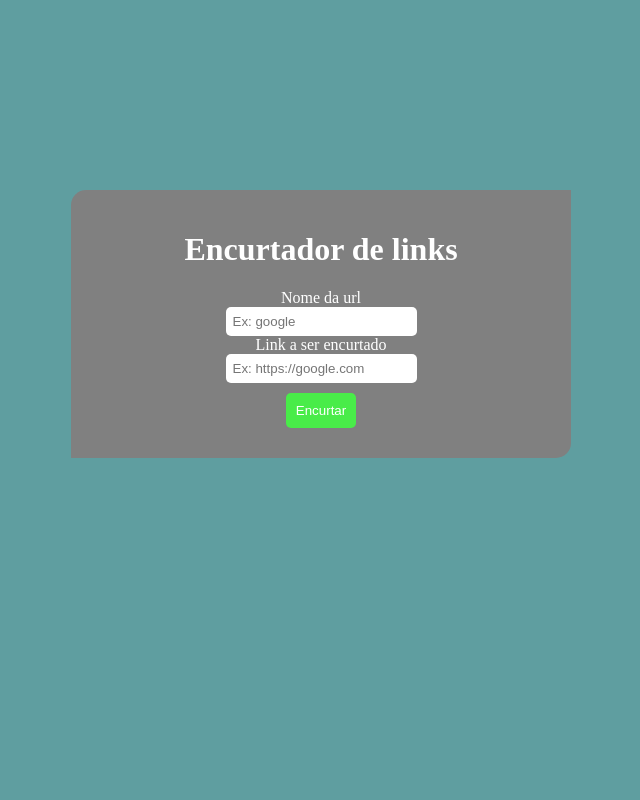
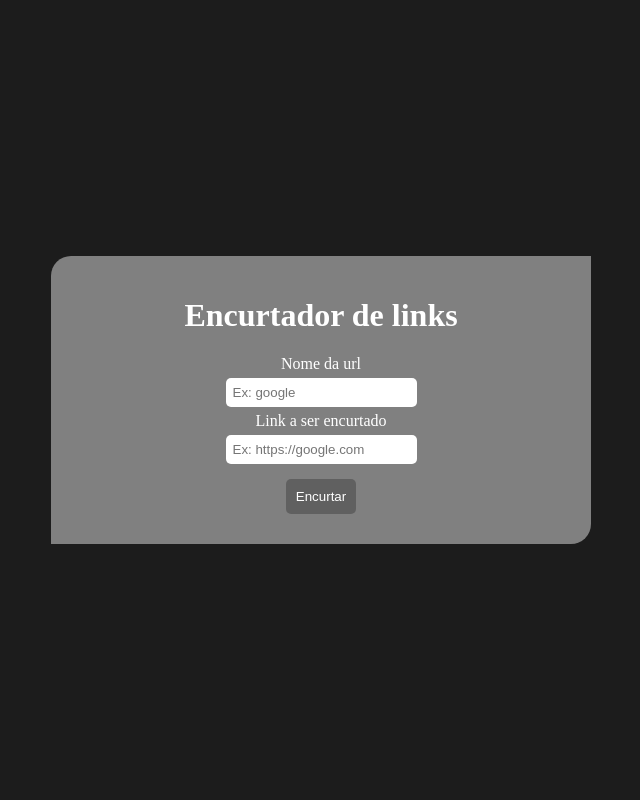
Before and after one commit to mundotv789123/raspadmin, a PHP site: page / in a window 1280 px wide. Shown: the whole page, without its empty margins (319-959 px from the left). Run offline with PHP 8.4, Linux system fonts and the light colour scheme.

Commit message:
Update estilo.css

```diff
--- a/raspga/src/css/estilo.css
+++ b/raspga/src/css/estilo.css
@@ -1,51 +1,71 @@
 body {
-    background-color: cadetblue;
+    background-color:#1c1c1c;
 }
 .form-center {
-    background-color: gray;
-    padding: 20px;
-    text-align: center;
-    color: white;
-    border-radius: 15px 0;
+    background-color:gray;
+    padding:20px;
+    text-align:center;
+    color:#fff;
+    border-radius:20px 0;
+    margin: auto;
+    width: 500px;
+    font-family: Serif;
 }
 .form-input {
-    padding: 7px;
-    border-radius: 5px;
-    border: none;
+    padding:7px;
+    border-radius:5px;
+    border:none;
+    margin: 5px;
 }
 .btn {
-    margin: 10px;
-    border: none;
-    padding: 10px;
-    border-radius: 5px;
+    margin:10px;
+    border:none;
+    padding:10px;
+    border-radius:5px
 }
 .btn-green {
-    color: white;
-    background-color: #49ec49;
+    color:#fff;
+    background-color:#606060;
 }
 .btn-green:hover {
-    background-color: #49bb49;
+    background-color:#9f9f9f;
+}
+.btn-chocolate {
+    color:#fff;
+    background-color:#d2691e
+}
+.btn-chocolate:hover {
+    background-color:#a6551c
 }
 .row-center {
-    margin: 15% auto;
-    display: block;
-    width: 500px;
+    display: flex;
+    top: 0;
+    bottom: 0;
+    left: 0;
+    right: 0;
+    position: fixed;
 }
 .alert {
-    padding: 5px;
-    margin-top: 15px;
-    text-align: justify;
-    transition: 800ms;
-    color: white;
+    padding:5px;
+    margin-top:15px;
+    text-align:justify;
+    transition:800ms;
+    color:#fff;
+    text-align: center;
+    position: fixed;
+    bottom: 0;
+    margin: 10px;
+    min-width: 250px;
+    font-family: Arial;
 }
 .alert-danger {
-    color: white;
-    background-color: indianred;
+    color: #fff;
+    background-color: #cd5c5c;
 }
 .alert-success {
-    color: white;
-    background-color: #54d554;
+    color: #fff;
+    background-color: #0ccc0c;
 }
 .alert-message {
-    margin: 0;
+    margin: 0
 }
```
